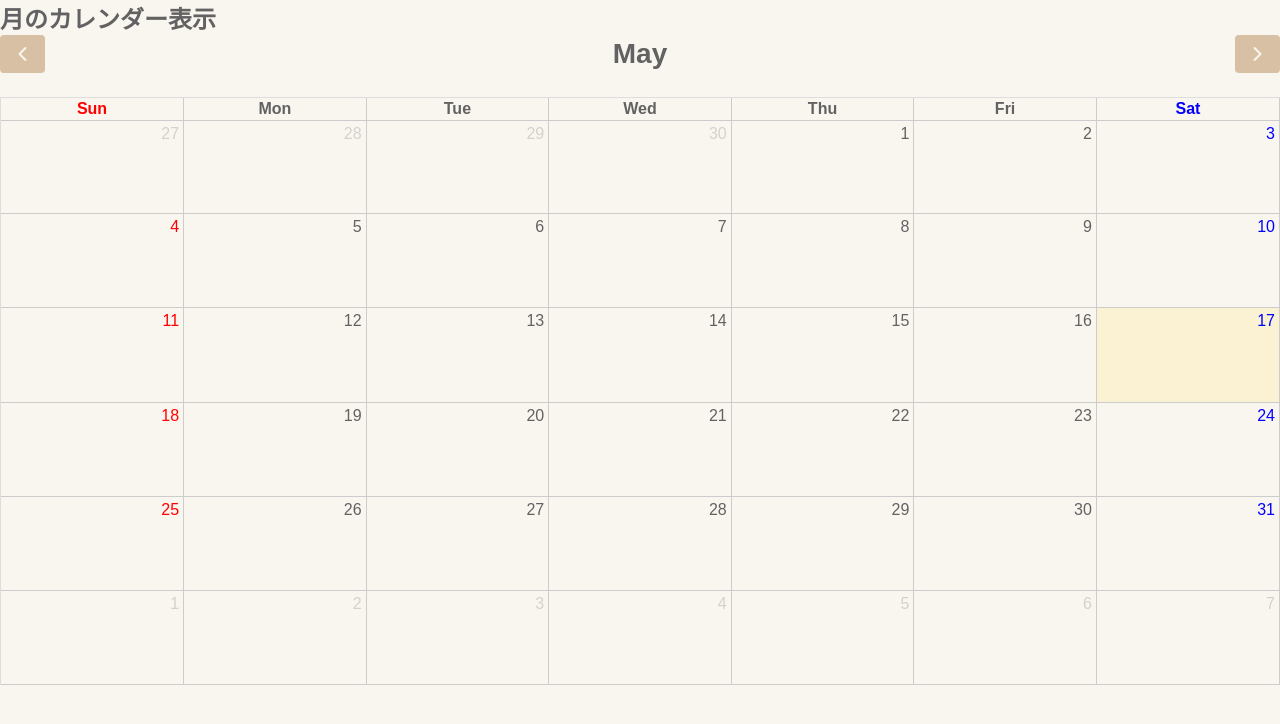
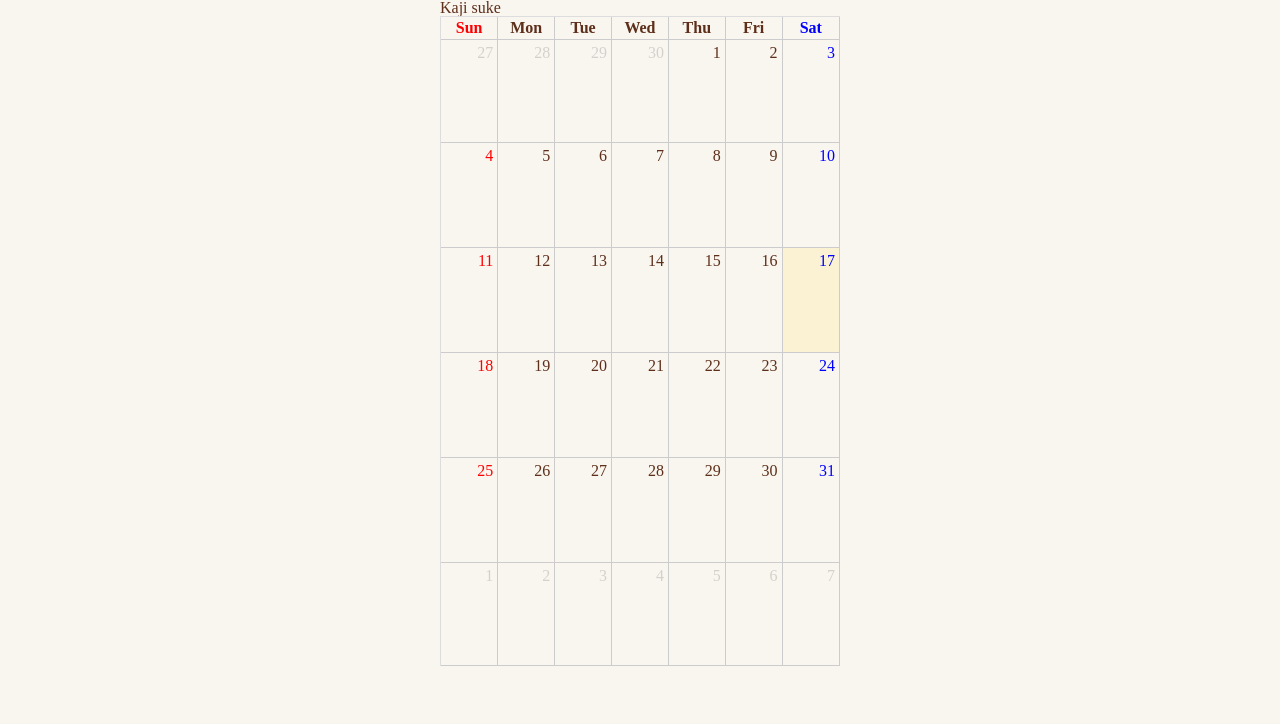
Before and after one commit to Hackathon-25spring-teamE/kajisuke, a Django app: page /mock/calendars/year/month in a window 1280 px wide. Shown: the top 724 px of the page. Run offline with Django 5.2, Linux system fonts and the light colour scheme; data that the repository does not hold is empty; some libraries are stand-ins or nearby versions.

Commit message:
month.htmlのベースをbase.htmlへ変更。css,js調整。headertoolbar非表示に変更

```diff
--- a/static/css/month.css
+++ b/static/css/month.css
@@ -1,56 +1,61 @@
-body {
-    font-family: sans-serif;
-    background-color: #F9F5EF;
-    color: #636262;
+/* base.css調整 */
+.container{
+    width: 100%;
 }
+
 #calendar {
     max-width: 100%;
 }
-.my-events {
-    color: #333333;
-    background-color: #C5D7FB;
+
+
+/* -------------------------------------------
+  Fullcalendar.jsのCSS調整
+------------------------------------------- */
+/* 曜日を中央揃え */
+.fc-scrollgrid-sync-inner {
+    text-align: center;
 }
 
 /* 日付セルの境界線（罫線） */
 .fc td, .fc th {
-border-color: #cccccc;
+    border-color: #cccccc;
 }
 
 /* prev, next ボタン */
 .fc .fc-button {
-background-color: #D7C0A4;  /* ボタン背景色 */
-color: #F9F5EF;               /* 文字色 */
-border: none;
+    background-color: var(--secondary-color);  /* ボタン背景色 */
+    color: var(--background-color);    /* 文字色 */
+    border: none;
 }
 
 .fc .fc-button:hover {
-background-color: #D7C0A4;  /* ホバー時の色 */
+    background-color: var(--secondary-color);  /* ホバー時の色 */
 }
 
+/* 今日の日付の背景色 */
 .fc .fc-day-today {
-background-color: #D7C0A4; /* 今日の日付の背景色 */
-
+    background-color: var(--secondary-color);
 }
 
 /* 土曜日 */
 .fc-day-sat .fc-daygrid-day-top,
 .fc-day-sat .fc-scrollgrid-sync-inner .fc-col-header-cell-cushion,
 .fc-day-sat .fc-list-day-cushion {
-color: blue;
+    color: blue;
 }
 
 /* 日曜日 */
 .fc-day-sun .fc-daygrid-day-top,
 .fc-day-sun .fc-scrollgrid-sync-inner .fc-col-header-cell-cushion,
 .fc-day-sun .fc-list-day-cushion {
-color: red;
+    color: red;
 }
 
 /* 前後の月の日付（非表示ではない） */
 .fc-day-other .fc-daygrid-day-top,
 .fc-day-other .fc-scrollgrid-sync-inner .fc-col-header-cell-cushion,
 .fc-day-other .fc-list-day-cushion {
-color: gray;
+    color: gray;
 }
 
 .fc .fc-event {
@@ -62,23 +67,3 @@
 .fc-daygrid-event {
     margin-bottom: 1px;
 }
-
-
-/* 選択状態を完全に上書きして無効化 */
-/* .fc-event:focus,
-.fc-event.fc-event-selected,
-.fc-event:active {
-background-color: inherit !important;
-border-color: inherit !important;
-color: inherit !important;
-outline: none !important;
-box-shadow: none !important;
-} */
-
-/* さらに下記のように、hover 時のスタイルも打ち消してみてください */
-.fc-event.my-events:focus,
-.fc-event.my-events.fc-event-selected,
-.fc-event.my-events:active,
-.fc-event.my-events:hover {
-background-color: inherit !important;
-}
--- a/static/js/month.js
+++ b/static/js/month.js
@@ -1,24 +1,25 @@
 document.addEventListener('DOMContentLoaded', function() {
   const calendarEl = document.getElementById('calendar');
-
   const calendar = new FullCalendar.Calendar(calendarEl, {
     views: {
         dayGridMonth: {
-        titleFormat: { month: "long" }
+        // titleFormat: { month: "long" }
         }
     },
-      headerToolbar: {
-          left: 'prev',
-          center: 'title',
-          right: 'next'
-          },
-      events: '/api/schedules',
-      timeZone: "Asia/Tokyo", //念のため
+    // headerToolbar: {
+    //     left: 'prev',
+    //     center: 'title',
+    //     right: 'next'
+    //     },
+    headerToolbar: false,
+    events: '/api/schedules',   // スケジュールリストのリクエスト
+    timeZone: "Asia/Tokyo",
     locale: "jp",
     displayEventTime: false,  // 時間表示を消す設定
     dayMaxEventRows: true,
     height: 650,
-      eventBorderColor: 'transparent', // ボーダーの色を透明にする
+    eventBorderColor: 'transparent', // イベントボーダーの色を透明にする
+    // 日付から「日」表記を外す
     dayCellContent: function(arg){
         return arg.date.getDate();
     },
@@ -32,7 +33,6 @@
         info.jsEvent.preventDefault(); // デフォルト動作無効
         info.el.blur(); // 明示的に focus を外す
     },
-
     // 日付クリック時にURL遷移
     dateClick: function(info) {
         const date = new Date(info.dateStr);  // クリックされた日付
--- a/templates/calendars/month.html
+++ b/templates/calendars/month.html
@@ -1,27 +1,15 @@
-<!-- <h2>月のカレンダー表示</h2> -->
-
+{% extends "base.html" %}
 {% load static %}
 
-<!DOCTYPE html>
-<html lang="ja">
-    <head>
-    <meta charset="UTF-8">
-    <meta name="viewport" content="width=device-width, initial-scale=1">
-    <title>カレンダー</title>
+{% block title %}カレンダー - Kajisuke{% endblock %}
+{% block description %}Kajisukeのカレンダー画面{% endblock %}
+{% block extra_css %}
+<link href="https://cdn.jsdelivr.net/npm/fullcalendar@6.1.8/index.global.min.css" rel="stylesheet">
+<link href="{% static 'css/month.css' %}" rel="stylesheet">
+<script src="{% static 'js/fullcalendar/index.global.min.js' %}" defer></script>
+<script src="{% static 'js/month.js' %}" defer></script>
+{% endblock %}
 
-    <link href="{% static 'css/base_dev.css' %}" rel="stylesheet">
-    <link href="https://cdn.jsdelivr.net/npm/fullcalendar@6.1.8/index.global.min.css" rel="stylesheet">
-    <link href="{% static 'css/month.css' %}" rel="stylesheet">
-    <script src="{% static 'js/fullcalendar/index.global.min.js' %}" defer></script>
-    <script src="{% static 'js/month.js' %}" defer></script>
-
-
-    </head>
-
-    <body>
-
-        <h2>月のカレンダー表示</h2>
-        <div id="calendar"></div>
-
-    </body>
-</html>
+{% block content %}
+<div id="calendar"></div>
+{% endblock %}
```
Lines whose indentation alone changed are shown as unchanged.
